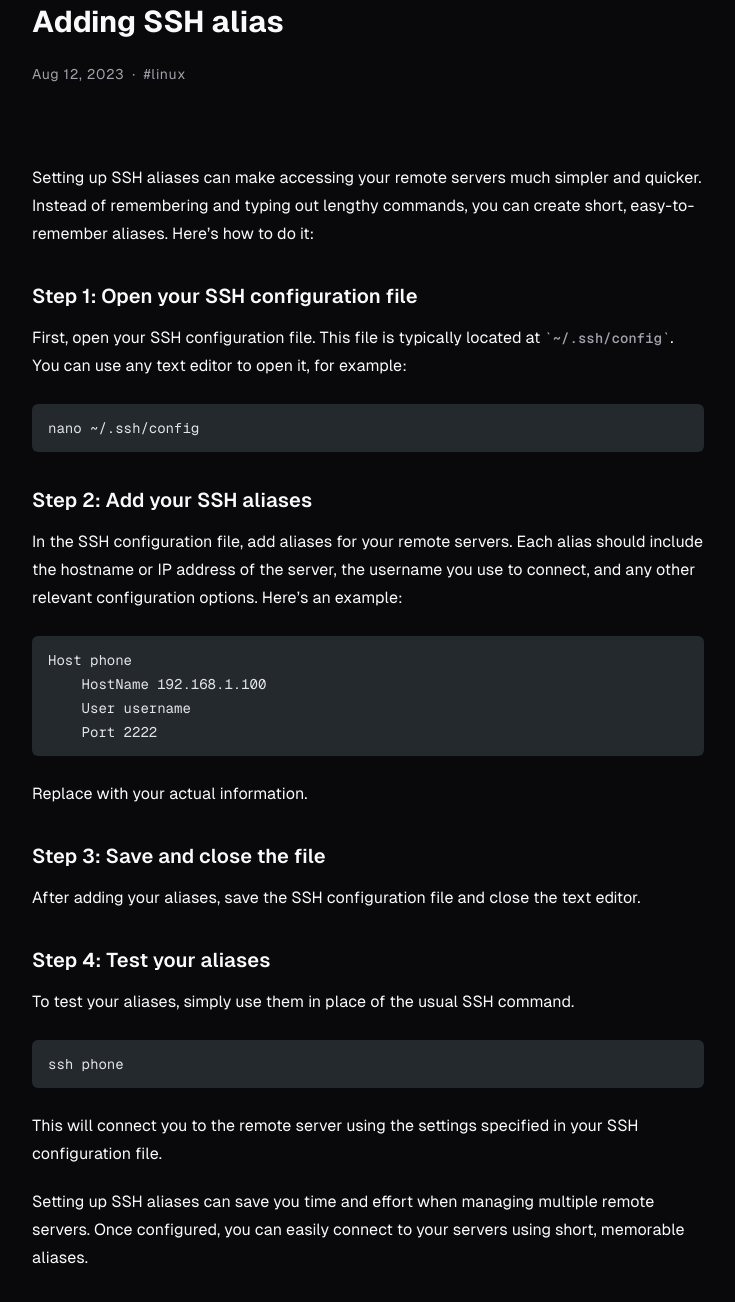
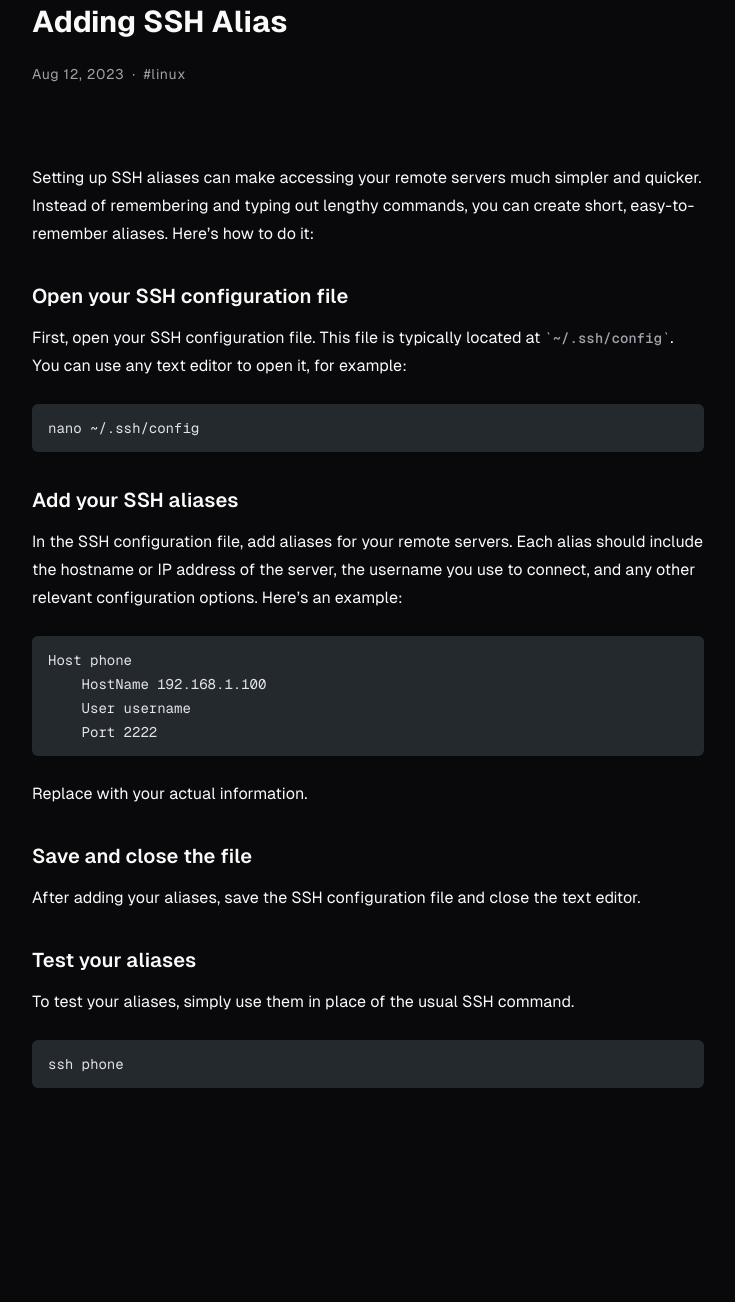
Before and after one commit to aerrata/journal, an Astro site: page /posts/adding-ssh-alias in a window 1280 px wide. Shown: the part 124-1426 px from the top of the page, without its empty margins (272-1007 px from the left). After the commit the page ends 1340 px from the top, so only its background shows below. Built offline with nearby package versions, Linux system fonts and the light colour scheme; Astro itself is replaced by a stand-in of ours; code samples lack their colours.

Commit message:
feat: update content

````diff
--- a/src/content/posts/adding-ssh-alias.md
+++ b/src/content/posts/adding-ssh-alias.md
@@ -1,5 +1,5 @@
 ---
-title: Adding SSH alias
+title: Adding SSH Alias
 description: Set up SSH aliases for easier remote server access
 tags: ['linux']
 image:
@@ -9,7 +9,7 @@ publishedDate: Aug 12 2023
 
 Setting up SSH aliases can make accessing your remote servers much simpler and quicker. Instead of remembering and typing out lengthy commands, you can create short, easy-to-remember aliases. Here's how to do it:
 
-### Step 1: Open your SSH configuration file
+### Open your SSH configuration file
 
 First, open your SSH configuration file. This file is typically located at `~/.ssh/config`. You can use any text editor to open it, for example:
 
@@ -17,7 +17,7 @@ First, open your SSH configuration file. This file is typically located at `~/.s
 nano ~/.ssh/config
 ```
 
-### Step 2: Add your SSH aliases
+### Add your SSH aliases
 
 In the SSH configuration file, add aliases for your remote servers. Each alias should include the hostname or IP address of the server, the username you use to connect, and any other relevant configuration options. Here's an example:
 
@@ -30,18 +30,14 @@ Host phone
 
 Replace with your actual information.
 
-### Step 3: Save and close the file
+### Save and close the file
 
 After adding your aliases, save the SSH configuration file and close the text editor.
 
-### Step 4: Test your aliases
+### Test your aliases
 
 To test your aliases, simply use them in place of the usual SSH command.
 
 ```shell
 ssh phone
 ```
-
-This will connect you to the remote server using the settings specified in your SSH configuration file.
-
-Setting up SSH aliases can save you time and effort when managing multiple remote servers. Once configured, you can easily connect to your servers using short, memorable aliases.
--- a/src/content/posts/serve-nuxt-app-on-ubuntu-with-nginx.md
+++ b/src/content/posts/serve-nuxt-app-on-ubuntu-with-nginx.md
@@ -3,7 +3,7 @@ title: Serve Nuxt App on Ubuntu with Nginx
 description: Use Nginx to server your Nuxt app
 tags: ['linux', 'nginx', 'pm2', 'nuxt']
 image:
-publishedDate: Mar 22 2024
+publishedDate: June 30 2024
 # updatedDate:
 ---
 
````
